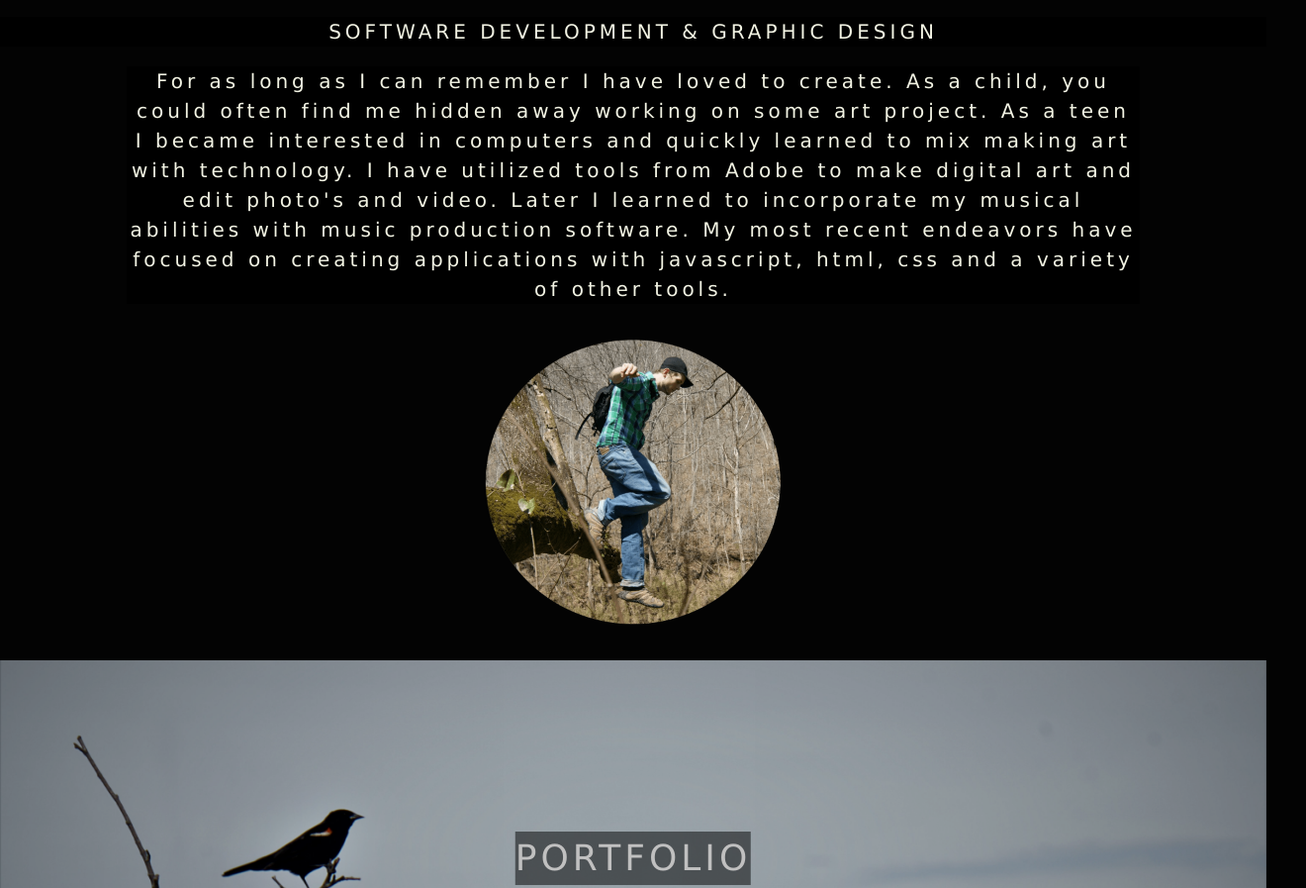
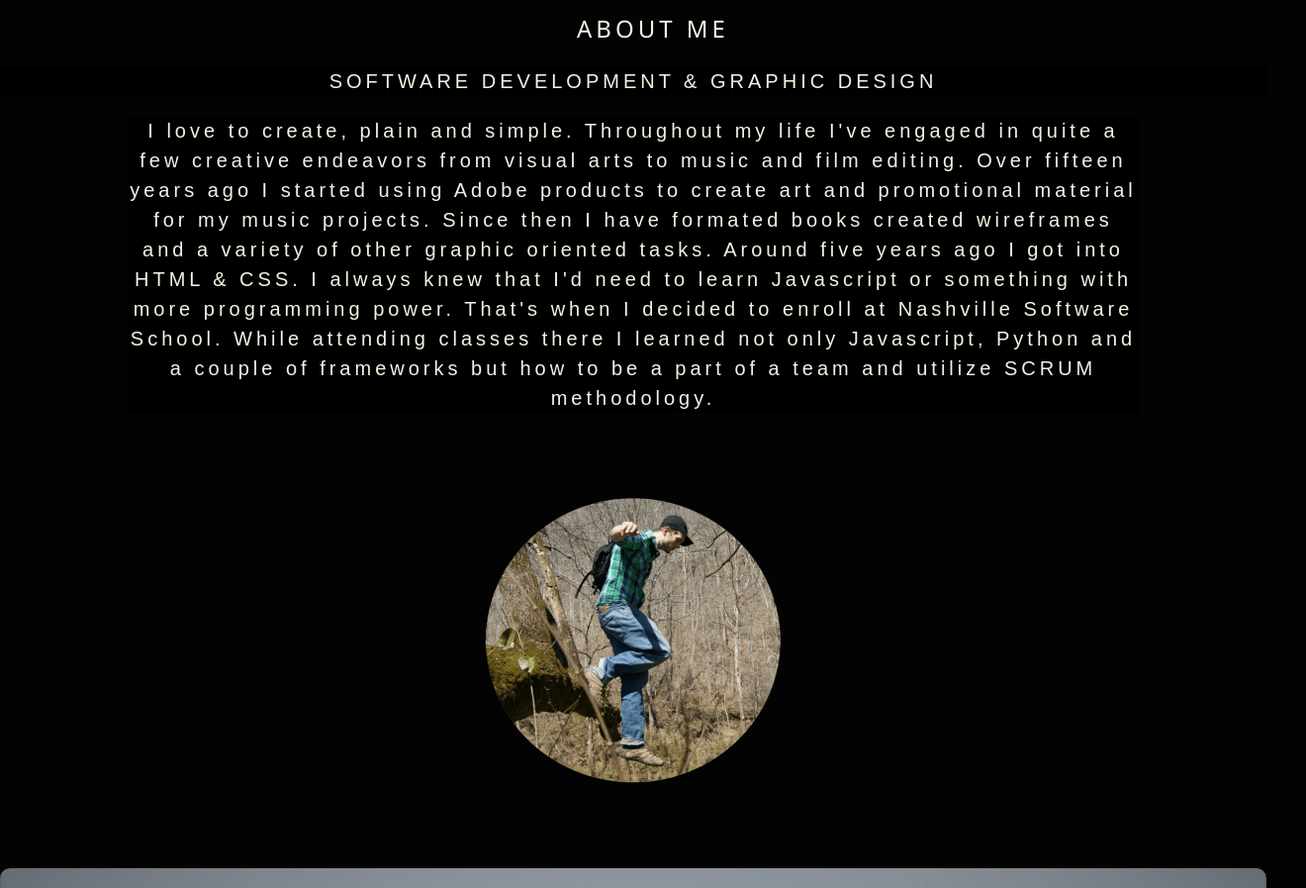
Before and after one commit to binauralbeat/binauralbeat.github.io, a plain HTML site: page index.html in a window 1280 px wide. Shown: the part 849-1746 px from the top of the page at 99% size, 1320 px wide, since content can reach past the window. Drawn offline with nearby package versions, Linux system fonts and the light colour scheme.

Commit message:
styling changes to section headers

```diff
--- a/index.html
+++ b/index.html
@@ -40,23 +40,19 @@
   </div>
 
   <!-- Container (About Section) -->
-  <div class="" id="about">
-    <h3 class="center wide" style=" width:100%;color: rgb(242, 243, 227);
+  <div class="padding-top padding-bottom" id="about">
+    <h3 class="center wide-padding wide" style=" width:100%;color: rgb(242, 243, 227);
   ">ABOUT ME</h3>
     <p class="center wide" style="color: rgb(242, 243, 227);
   ">SOFTWARE DEVELOPMENT & GRAPHIC DESIGN</p>
-    <p class="wide" style="width: 80%; text-align:center; margin: auto;" id="textCenter">For as long as I can remember I have loved to create. As a child, you could often find me hidden
-      away working on some art project.
-      As a teen I became interested in computers and quickly learned to mix making art with technology. I have utilized
-      tools from Adobe to make digital
-      art and edit photo's and video. Later I learned to incorporate my musical abilities with music production
-      software. My most recent endeavors have focused on
-      creating applications with javascript, html, css and a variety of other tools.
+    <p class="wide" style="width: 80%; text-align:center; margin: auto;" id="textCenter">
+I love to create, plain and simple. Throughout my life I've engaged in quite a few creative endeavors from visual arts to music and film editing. Over fifteen years ago I started using Adobe products to create art and promotional material for my music projects. Since then I have formated books created wireframes and a variety of other graphic oriented tasks.
+Around five years ago I got into HTML & CSS. I always knew that I'd need to learn Javascript or something with more programming power. That's when I decided to enroll at Nashville Software School. While attending classes there I learned not only Javascript, Python and a couple of frameworks but how to be a part of a team and utilize SCRUM methodology.
     </p>
     <div class="row">
       <div class="center" style="display:block;">
 
-        <img src="/image/jump-min.png"   alt="Photo of Me" style="display:block; margin:auto; width: 50%;">
+        <img src="/image/jump-min.png"  class="padding-top" alt="Photo of Me" style="display:block; margin:auto; width: 50%;">
       </div>
 
 
@@ -67,20 +63,23 @@
 
 
   <!-- Second Parallax Image with Portfolio Text -->
-  <div id="portfolio" class="bgimg-2 display-container opacity-min">
-    <div class="display-middle">
-      <span class="xxlarge text-white wide">PORTFOLIO</span>
+  <div id="portfolio" class="bgimg-2 display-container rounded-edges opacity-min">
+    <div class="display-middle rounded-edges">
+      <span class="xxlarge text-white wide-padding wide">PORTFOLIO</span>
     </div>
   </div>
 
   <!-- Container (Portfolio Section) -->
   <div class="content container padding-64" >
-    <h3 class="center">PROJECTS</h3>
+    <h3 class="center ">PROJECTS</h3>
 
     <!-- Responsive Grid. Four columns on tablets, laptops and desktops. Will stack on mobile devices/small screens (100% width) -->
     <div class="row-padding center">
       <div class="col m3">
         <a href="/interact/interact.html"> <img src="/image/monkey.png" style="width:100%" class="hover-opacity" alt="my lovely wife"></a>
+      </div>
+      <div class="col m3">
+        <a href="/interact/interact.html"> <img src="/image/yak_home.png" style="width:100%" class="translate-yak-pic hover-opacity" alt="my lovely wife"></a>
       </div>
 
       <div class="container margin-top">
@@ -133,9 +132,9 @@
   </div>
 
   <!-- Third Parallax Image with Portfolio Text -->
-  <div id="contact" class="bgimg-3 display-container opacity-min">
-    <div class="display-middle">
-      <span class="xxlarge text-white wide">CONTACT</span>
+  <div id="contact" class="bgimg-3 display-container rounded-edges opacity-min">
+    <div class="display-middle rounded-edges">
+      <span class="xxlarge text-white wide wide-padding">CONTACT</span>
 
     </div>
     <!-- <button style="margin: auto;" class="center button black center section" type="submit" name="submit">
--- a/styles/main.css
+++ b/styles/main.css
@@ -16,6 +16,19 @@ body, html {
 
 
 
+}
+
+.translate-yak-pic {
+    transform: translate(39%, 0)
+}
+
+.wide-padding {
+    padding-left: 20px;
+    padding-right: 20px;
+}
+
+.rounded-edges {
+    border-radius: 10px;
 }
 .display-middle-noBG {
     color: white;
@@ -90,6 +103,19 @@ p {
     color: rgb(242, 243, 227);
     background-color: black;
     font-size: 20px;
+    font-family: Arial, Helvetica, sans-serif;
+}
+
+h1 {
+    font-family: Arial, Helvetica, sans-serif;
+}
+
+h2 {
+    font-family: Arial, Helvetica, sans-serif;
+}
+
+h3 {
+    font-family: Arial, Helvetica, sans-serif;
 }
 
 #textCenter {
@@ -150,6 +176,13 @@ iframe {
     position: center;
 }
 
+.padding-top {
+    padding-top: 50px;
+}
+
+.padding-bottom {
+    padding-bottom: 50px;
+}
 /* Third image (Contact) */
 .bgimg-3 {
     background-image: url("/image/rocks-min.JPG");
```
Also changed, not shown: image/lighthouse-min.JPG (deleted), 3 other files.
